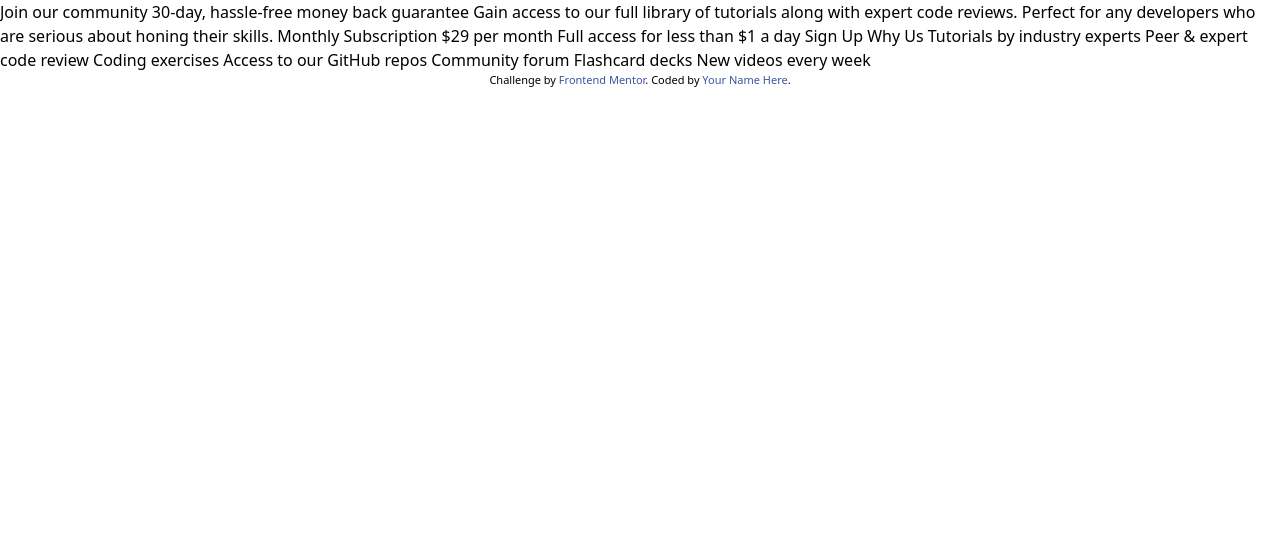
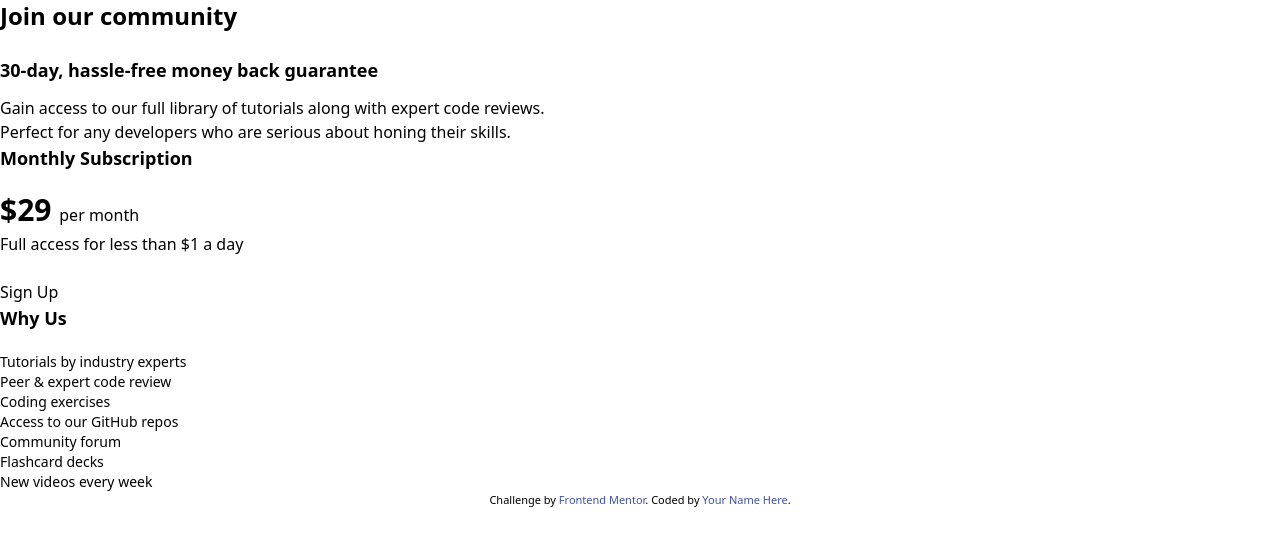
Before and after one commit to lyons-frontend-mentor/single-price-grid-component, a website: page index.html in a window 1280 px wide. Drawn offline with Linux system fonts and the light colour scheme.

Commit message:
HTML and typography classes.

```diff
--- a/index.html
+++ b/index.html
@@ -27,14 +27,51 @@
     </style>
   </head>
   <body>
-    Join our community 30-day, hassle-free money back guarantee Gain access to
-    our full library of tutorials along with expert code reviews. Perfect for
-    any developers who are serious about honing their skills. Monthly
-    Subscription &dollar;29 per month Full access for less than &dollar;1 a day
-    Sign Up Why Us Tutorials by industry experts Peer &amp; expert code review
-    Coding exercises Access to our GitHub repos Community forum Flashcard decks
-    New videos every week
-
+    <main>
+      <h1 class="sr-only">Single Grid Price Component</h1>
+      <!-- Begin Wrapper -->
+      <div class="max-w-prose rounded-lg">
+        <!-- Begin Join -->
+        <section>
+          <h2 class="text-2xl font-bold">Join our community</h2>
+          <p class="mt-6 text-lg font-bold">
+            30-day, hassle-free money back guarantee
+          </p>
+          <p class="mt-3 text-base">
+            Gain access to our full library of tutorials along with expert code
+            reviews. Perfect for any developers who are serious about honing
+            their skills.
+          </p>
+        </section>
+        <!-- End Join -->
+        <!-- Begin Subscription -->
+        <section>
+          <h2 class="text-lg font-bold">Monthly Subscription</h2>
+          <p class="mt-5 text-base">
+            <span class="text-3xl font-bold"> &dollar;29 </span>
+            per month
+          </p>
+          <p class="mt-1">Full access for less than &dollar;1 a day</p>
+          <button class="mt-6">Sign Up</button>
+        </section>
+        <!-- End Subscription -->
+        <!-- Begin Why -->
+        <section>
+          <h2 class="text-lg font-bold">Why Us</h2>
+          <ul class="mt-5">
+            <li class="text-sm">Tutorials by industry experts</li>
+            <li class="text-sm">Peer &amp; expert code review</li>
+            <li class="text-sm">Coding exercises</li>
+            <li class="text-sm">Access to our GitHub repos</li>
+            <li class="text-sm">Community forum</li>
+            <li class="text-sm">Flashcard decks</li>
+            <li class="text-sm">New videos every week</li>
+          </ul>
+        </section>
+        <!-- End Why -->
+      </div>
+      <!-- End Wrapper -->
+    </main>
     <footer>
       <p class="attribution">
         Challenge by
```
Also changed, not shown: output.css.
